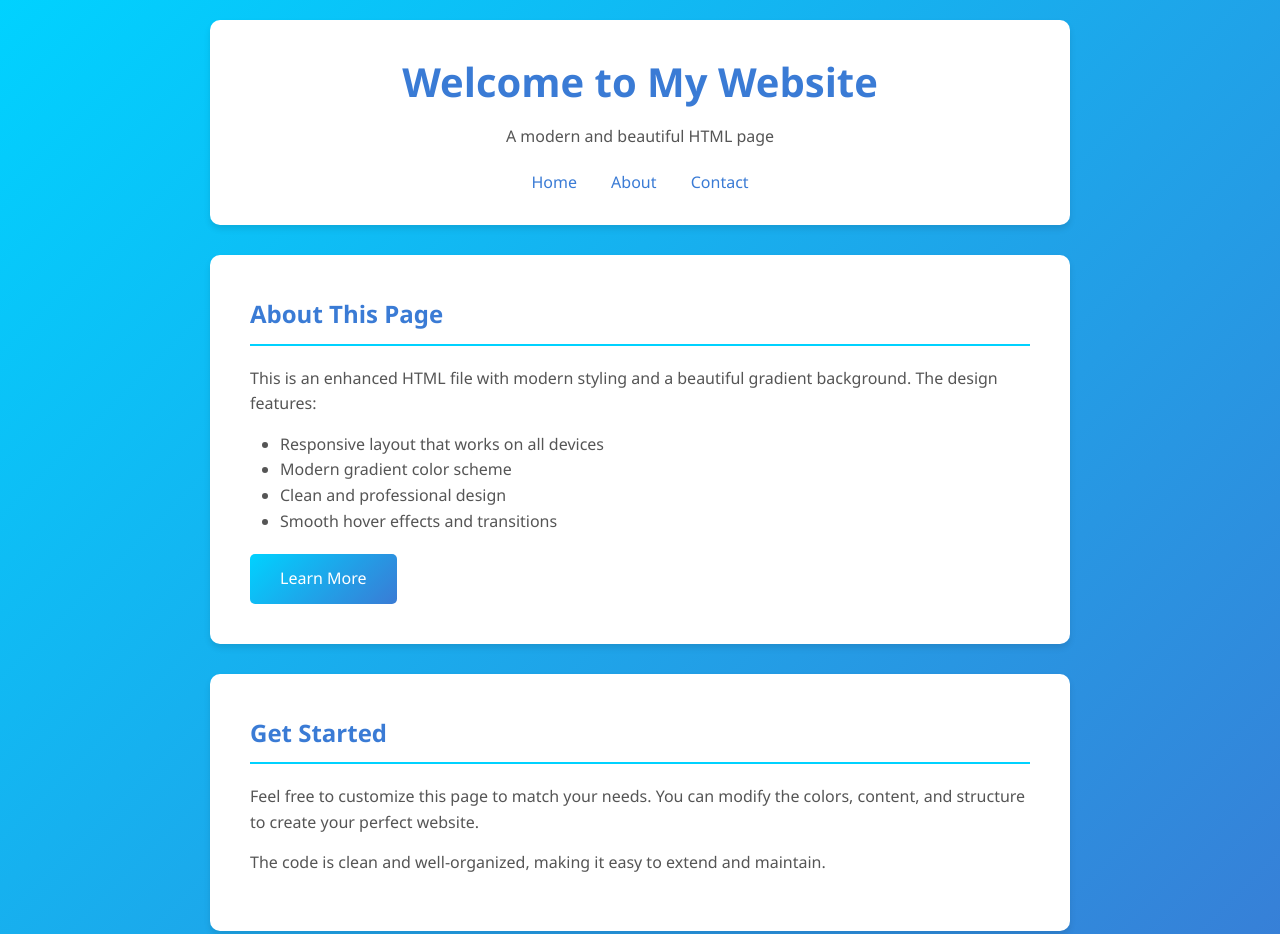
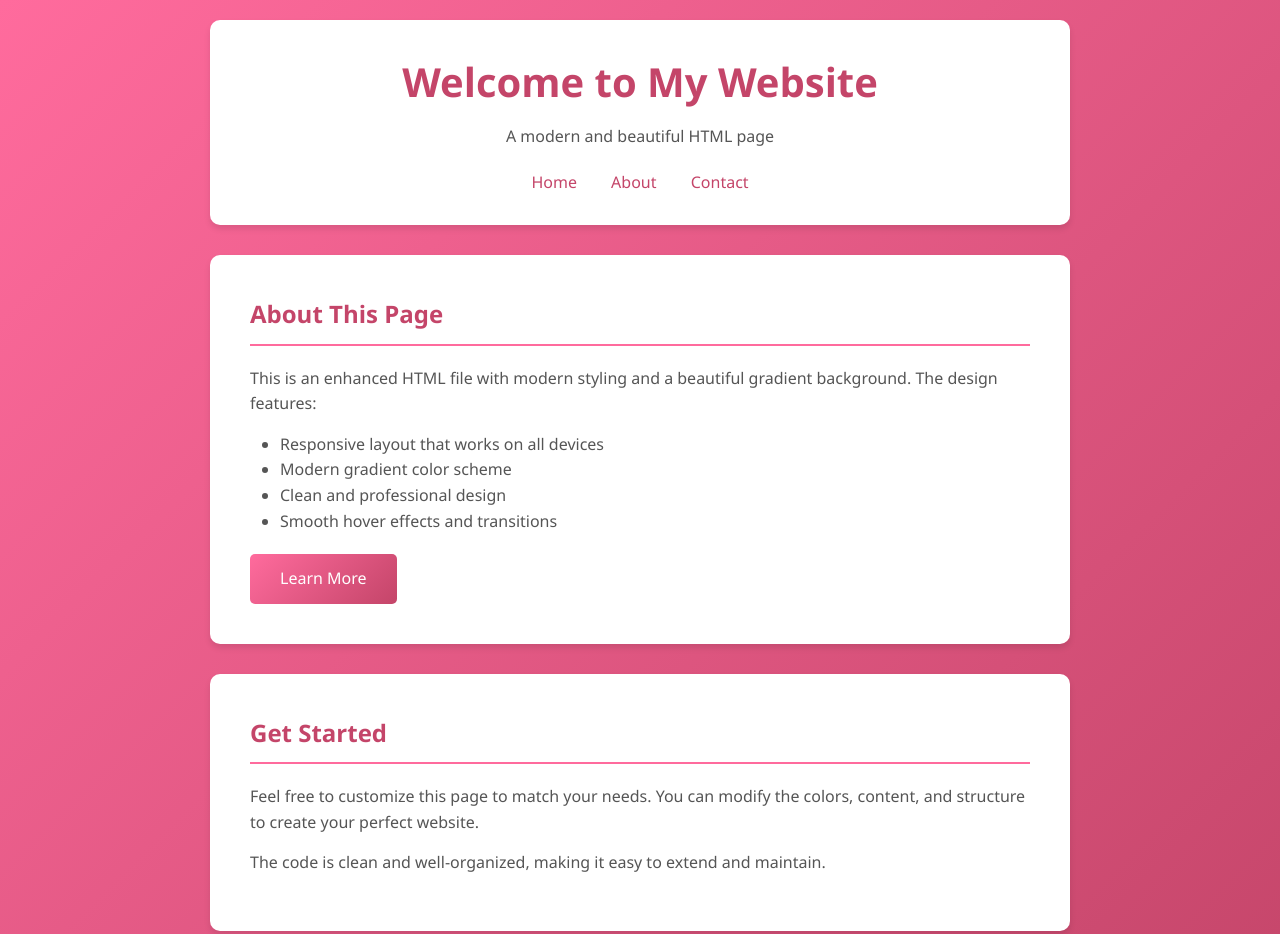
Before and after one commit to vrasish/website, a plain HTML site: page index.html in a window 1280 px wide. Shown: the top 934 px of the page. Drawn offline with Linux system fonts and the light colour scheme.

Commit message:
Change background color to pink gradient and update accent colors

```diff
--- a/index.html
+++ b/index.html
@@ -14,7 +14,7 @@
             font-family: 'Segoe UI', Tahoma, Geneva, Verdana, sans-serif;
             line-height: 1.6;
             color: #333;
-            background: linear-gradient(135deg, #00d2ff 0%, #3a7bd5 100%);
+            background: linear-gradient(135deg, #ff6b9d 0%, #c44569 100%);
             min-height: 100vh;
         }
         .container {
@@ -31,7 +31,7 @@
             text-align: center;
         }
         h1 {
-            color: #3a7bd5;
+            color: #c44569;
             font-size: 2.5em;
             margin-bottom: 10px;
         }
@@ -39,14 +39,14 @@
             margin-top: 20px;
         }
         nav a {
-            color: #3a7bd5;
+            color: #c44569;
             text-decoration: none;
             margin: 0 15px;
             font-weight: 500;
             transition: color 0.3s;
         }
         nav a:hover {
-            color: #00d2ff;
+            color: #ff6b9d;
         }
         .content {
             background: white;
@@ -56,9 +56,9 @@
             margin-bottom: 30px;
         }
         h2 {
-            color: #3a7bd5;
+            color: #c44569;
             margin-bottom: 20px;
-            border-bottom: 2px solid #00d2ff;
+            border-bottom: 2px solid #ff6b9d;
             padding-bottom: 10px;
         }
         p {
@@ -67,7 +67,7 @@
         }
         .button {
             display: inline-block;
-            background: linear-gradient(135deg, #00d2ff 0%, #3a7bd5 100%);
+            background: linear-gradient(135deg, #ff6b9d 0%, #c44569 100%);
             color: white;
             padding: 12px 30px;
             text-decoration: none;
```
